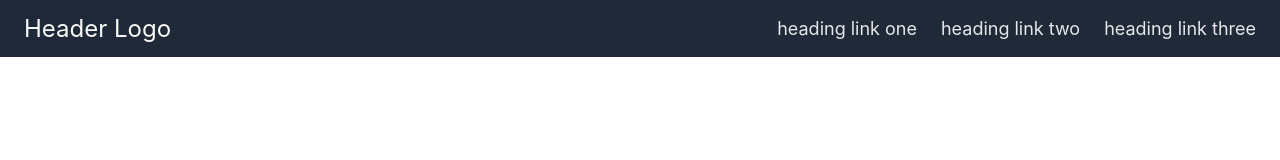
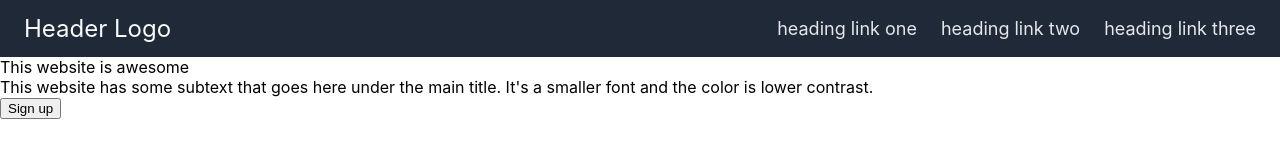
Before and after one commit to maxwellrothdev/landing-page, a plain HTML site: page index.html in a window 1280 px wide. Drawn offline with Linux system fonts and the light colour scheme.

Commit message:
Add container one text elements

```diff
--- a/index.html
+++ b/index.html
@@ -18,6 +18,15 @@
            </ul>
         </div>
     </div>
+
+    <div class="container-one">
+        <div class="box-one">
+            <div class="title">This website is awesome</div>
+            <div class="subtext">This website has some subtext that goes here under the main title. It's a smaller font and the color is lower contrast.</div>
+            <button class="button-one">Sign up</button>
+        </div>
+    </div>
+
 </body>
 
 </html>
```
